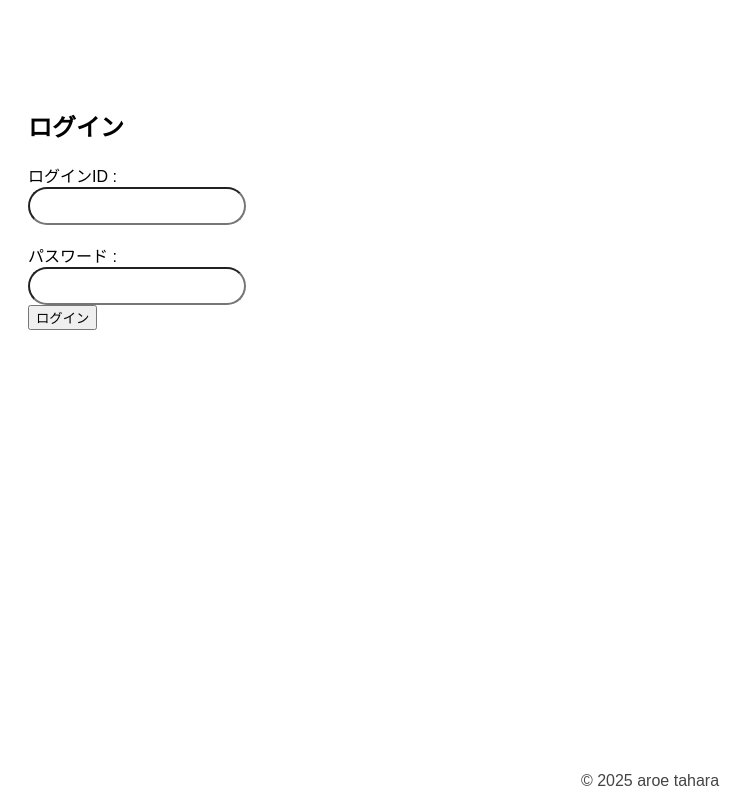
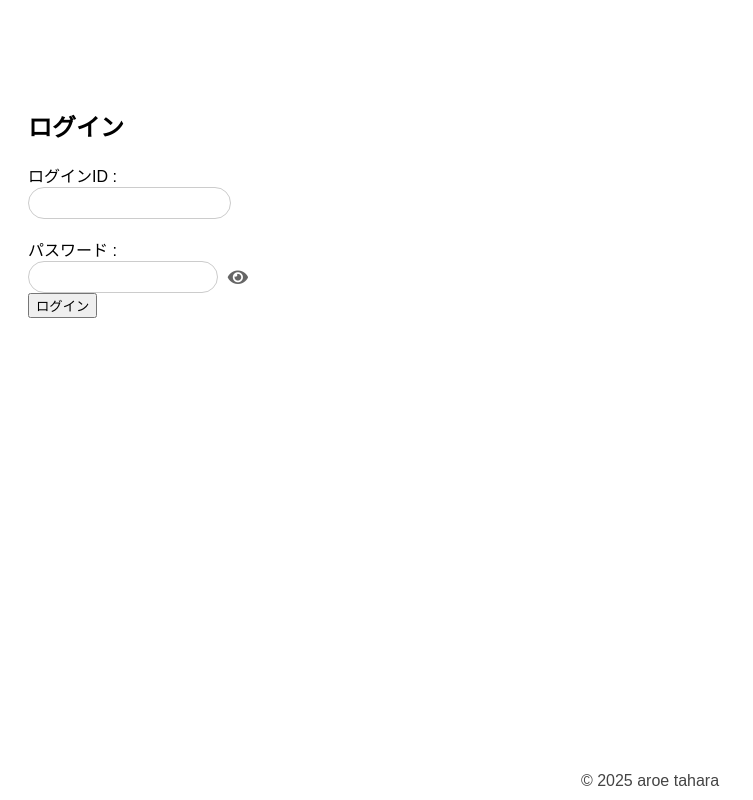
Before and after one commit to Say-Sato/my-vue3-webApp, a Vue app: page /login in a window 1280 px wide. Shown: the whole page, without its empty margins (0-753 px from the left). Built offline with nearby package versions, Linux system fonts and the light colour scheme; a web font is replaced by a local one.

Commit message:
プロフィール編集機能完成

```diff
--- a/src/basics/TextInput.vue
+++ b/src/basics/TextInput.vue
@@ -1,5 +1,5 @@
 <script lang="ts">
-import { defineComponent } from 'vue'
+import { defineComponent, ref, computed } from 'vue'
 
 export default defineComponent({
   name: 'InputComponent',
@@ -20,25 +20,50 @@ export default defineComponent({
       type: String,
       default: 'text',
     },
-    // v-model 用のプロパティ
     modelValue: {
       type: String,
       default: '',
     },
   },
-  methods: {
-    handleInput(event: Event) {
-      // 値が存在するかどうかを確認し、null なら空文字に置き換え
+  setup(props, { emit }) {
+    const showPassword = ref(false)
+
+    const currentType = computed(() => {
+      if (props.type === 'password') {
+        return showPassword.value ? 'text' : 'password'
+      }
+      return props.type
+    })
+
+    const handleInput = (event: Event) => {
       const value = (event.target as HTMLInputElement).value ?? ''
-      this.$emit('update:modelValue', value)
-    },
+      emit('update:modelValue', value)
+    }
+
+    const togglePasswordVisibility = () => {
+      showPassword.value = !showPassword.value
+    }
+
+    return {
+      showPassword,
+      currentType,
+      handleInput,
+      togglePasswordVisibility,
+    }
   },
 })
 </script>
 
 <template>
+  <head>
+    <link
+      href="https://use.fontawesome.com/releases/v5.6.1/css/all.css"
+      rel="stylesheet"
+    />
+  </head>
+
   <div class="textInput">
-    <!-- typeが'textarea'の場合はtextarea、それ以外はinputを表示 -->
+    <!-- textarea -->
     <textarea
       v-if="type === 'textarea'"
       :id="id"
@@ -48,9 +73,13 @@ export default defineComponent({
       :value="modelValue"
       @input="handleInput"
     ></textarea>
+
+    <!-- password -->
+    <!-- password -->
+    <template v-else-if="type === 'password'">
+      <div class="passwordWrapper">
         <input
-      v-else
-      :type="type"
+          :type="currentType"
           :id="id"
           :class="className"
           :name="name"
@@ -58,25 +87,82 @@ export default defineComponent({
           :value="modelValue"
           @input="handleInput"
         />
+
+        <!-- 👁️ 表示時：斜線アイコン（非表示に切り替える） -->
+        <label
+          v-if="showPassword"
+          for="checkPassword"
+          class="togglePassword fa fa-eye-slash"
+          @click.prevent="togglePasswordVisibility"
+        ></label>
+
+        <!-- 👁️ 非表示時：目アイコン（表示に切り替える） -->
+        <label
+          v-else
+          for="checkPassword"
+          class="togglePassword fa fa-eye"
+          @click.prevent="togglePasswordVisibility"
+        ></label>
+      </div>
+    </template>
+
+    <!-- その他の input -->
+    <template v-else>
+      <input
+        :type="currentType"
+        :id="id"
+        :class="className"
+        :name="name"
+        v-bind="$attrs"
+        :value="modelValue"
+        @input="handleInput"
+      />
+    </template>
   </div>
 </template>
 
 <style scoped>
-/* inputおよびtextareaの共通スタイル */
 .textInput input[type='text'],
 .textInput input[type='password'],
 .textInput textarea {
-  margin-right: 5px; /* ボタンとの間隔をあける */
-  width: 190px;
+  margin-right: 5px;
   height: 32px;
-  padding: 1px 12px; /* 内側の余白 */
-  border-radius: 20px; /* 角を丸くする */
+  padding: 1px 12px;
+  border-radius: 20px;
+  border: 1px solid #ccc;
+  box-sizing: border-box;
 }
 
-/* textarea固有のスタイル */
+/* textarea用 */
 .textInput textarea {
-  height: 100px; /* テキストエリアの高さを設定 */
-  resize: vertical; /* ユーザーがサイズを縦方向に変更できるようにする */
+  width: 190px;
+  height: 100px;
+  resize: vertical;
   border-width: 2px;
 }
+
+/* パスワード入力用ラッパー */
+.passwordWrapper {
+  position: relative;
+  width: 190px;
+}
+
+/* パスワード用 input */
+.passwordWrapper input {
+  padding-right: 36px;
+  width: 100%;
+  box-sizing: border-box;
+  text-align: left;
+}
+
+/* 👁️ ラベル（アイコン）のスタイル */
+.togglePassword {
+  position: absolute;
+  top: 50%;
+  right: -30px;
+  transform: translateY(-50%);
+  cursor: pointer;
+  font-size: 18px;
+  color: #666;
+}
 </style>
--- a/src/views/ProfileEditPage.vue
+++ b/src/views/ProfileEditPage.vue
@@ -1,7 +1,8 @@
 <script lang="ts">
-import { defineComponent, ref, watch, onMounted } from 'vue'
+import { defineComponent, ref, watch, onMounted, computed } from 'vue'
 import { useUserStore } from '@/stores/user'
 import type { PropType } from 'vue'
+
 import TextInput from '@/basics/TextInput.vue'
 import RadioInput from '@/basics/RadioInput.vue'
 import BirthDate from '@/basics/BirthDate.vue'
@@ -21,7 +22,6 @@ export default defineComponent({
       type: Array as PropType<File[]>,
       required: false,
     },
-
     password: String,
     body: String,
     birthDate: String,
@@ -36,6 +36,7 @@ export default defineComponent({
     'update:birthDate',
   ],
   setup(props, { emit }) {
+    // ローカルの状態を定義（フォーム入力用）
     const localUserName = ref(props.userName ?? '')
     const localPassword = ref(props.password ?? '')
     const localCertificate18 = ref(props.certificate18 ?? '0')
@@ -43,118 +44,129 @@ export default defineComponent({
     const localBirthDate = ref(props.birthDate ?? '')
     const localProfilePhoto = ref<File[]>([])
 
-    // propsが変わった時にローカル反映
-    watch(
-      () => props.userName,
-      val => {
-        localUserName.value = val ?? ''
-      },
-    )
-    watch(
-      () => props.password,
-      val => {
-        localPassword.value = val ?? ''
-      },
-    )
-    watch(
-      () => props.certificate18,
-      val => {
-        localCertificate18.value = val ?? ''
-      },
-    )
-    watch(
-      () => props.body,
-      val => {
-        localBody.value = val ?? ''
-      },
-    )
-    watch(
-      () => props.birthDate,
-      val => {
-        localBirthDate.value = val ?? ''
-      },
-    )
-
-    const errorMessage = ref<string>('')
-    const userStore = useUserStore()
-    const id = ref(userStore.id)
-
+    // 編集前の元の値を保持（変更検知用）
     const originalUserName = ref('')
     const originalPassword = ref('')
     const originalBirthDate = ref('')
     const originalCertificate18 = ref('')
     const originalBody = ref('')
+
+    // 編集モードや変更済みフラグ
     const isEditingUserName = ref(false)
     const isEditedUserName = ref(false)
+    const isEditingPassword = ref(false)
+    const isEditedPassword = ref(false)
+    const isEditingBirthDate = ref(false)
+    const isEditedBirthDate = ref(false)
+    const isEditingBody = ref(false)
+    const isEditedBody = ref(false)
     const isEditingCertificate18 = ref(false)
     const isEditedCertificate18 = ref(true)
-    const isEditingBirthDate = ref(false)
-    const isEditedBirthDate = ref(false)
-    const isEditingPassword = ref(false)
-    const isEditedPassword = ref(false)
-    const isEditingBody = ref(false)
-    const isEditedBody = ref(false)
-    const passwordHide = ref(true)
 
+    // その他
+    const passwordHide = ref(true) // パスワード表示状態の制御
+    const errorMessage = ref('') // エラーメッセージ表示用
+    const userStore = useUserStore()
+    const id = ref(userStore.id)
+
+    // propsの変化を監視してローカル値を更新
+    watch(
+      () => props.userName,
+      val => (localUserName.value = val ?? ''),
+    )
+    watch(
+      () => props.password,
+      val => (localPassword.value = val ?? ''),
+    )
+    watch(
+      () => props.certificate18,
+      val => (localCertificate18.value = val ?? ''),
+    )
+    watch(
+      () => props.body,
+      val => (localBody.value = val ?? ''),
+    )
+    watch(
+      () => props.birthDate,
+      val => (localBirthDate.value = val ?? ''),
+    )
+
+    // パスワードの表示用文言を算出
+    const displayPassword = computed(() => {
+      if (
+        (isEditingPassword.value &&
+          originalPassword.value !== localPassword.value) ||
+        isEditedPassword.value
+      ) {
+        return localPassword.value
+      }
+
+      if (
+        originalPassword.value != null &&
+        originalPassword.value !== '' &&
+        originalPassword.value === localPassword.value
+      ) {
+        return '登録済みのパスワード'
+      }
+
+      return 'パスワードはまだありません'
+    })
+
+    // 各項目の編集状態を切り替える処理
     const toggleEdit = (field: string) => {
       switch (field) {
         case 'userName':
-          if (!isEditingUserName.value) {
-            originalUserName.value = localUserName.value // 編集開始時に記録
-          } else {
+          if (!isEditingUserName.value)
+            originalUserName.value = localUserName.value
+          else
             isEditedUserName.value =
               localUserName.value !== originalUserName.value
-          }
           isEditingUserName.value = !isEditingUserName.value
           break
         case 'password':
-          if (!isEditingPassword.value) {
+          if (!isEditingPassword.value)
             originalPassword.value = localPassword.value
-          } else {
+          else {
             isEditedPassword.value =
               localPassword.value !== originalPassword.value
-            if (!isEditingPassword.value) {
-              passwordHide.value = true
-            }
+            if (!isEditingPassword.value) passwordHide.value = true
           }
           isEditingPassword.value = !isEditingPassword.value
           break
         case 'birthDate':
-          if (!isEditingBirthDate.value) {
+          if (!isEditingBirthDate.value)
             originalBirthDate.value = localBirthDate.value
-          } else {
+          else
             isEditedBirthDate.value =
               localBirthDate.value !== originalBirthDate.value
-          }
           isEditingBirthDate.value = !isEditingBirthDate.value
           break
         case 'body':
-          if (!isEditingBody.value) {
-            originalBody.value = localBody.value
-          } else {
-            isEditedBody.value = localBody.value !== originalBody.value
-          }
+          if (!isEditingBody.value) originalBody.value = localBody.value
+          else isEditedBody.value = localBody.value !== originalBody.value
           isEditingBody.value = !isEditingBody.value
           break
         case 'certificate18':
-          if (!isEditingCertificate18.value) {
+          if (!isEditingCertificate18.value)
             originalCertificate18.value = localCertificate18.value
-          } else {
+          else
             isEditedCertificate18.value =
               localCertificate18.value !== originalCertificate18.value
-          }
           isEditingCertificate18.value = !isEditingCertificate18.value
           break
       }
     }
 
+    // パスワードの表示/非表示を切り替える処理
     const showPassword = () => {
       passwordHide.value = !passwordHide.value
     }
 
+    // フォームの送信処理
     const handleSubmit = async () => {
       const formData = new FormData()
 
+      // 編集された項目のみ送信する
       const entries = [
         ['userName', isEditedUserName.value, localUserName.value],
         ['password', isEditedPassword.value, localPassword.value],
@@ -204,34 +216,28 @@ export default defineComponent({
       }
     }
 
+    // 初期データをサーバーから取得
     onMounted(async () => {
       try {
         const response = await fetch(
           `https://yellowokapi2.sakura.ne.jp/Vue/api/ProfileAllCatchAPI.php/${id.value}`,
         )
         const contentType = response.headers.get('Content-Type') || ''
-        if (!contentType.includes('application/json')) {
+        if (!contentType.includes('application/json'))
           throw new Error('JSONとして受け取れませんでした。')
-        }
 
         const data = await response.json()
-
-        // サーバーのプロパティ名に合わせて代入
         localUserName.value = data.name ?? ''
         localPassword.value = data.password ?? ''
         localBody.value = data.body ?? ''
-        localBirthDate.value = data.birthDate ?? '' // birthDateも必要なら
-        // profilePhoto はとりあえず未対応。File化には変換が必要なので今回はスルー
-        // localProfilePhoto.value = [...]
-
-        // 18禁表示設定（未登録なら "0" に）
+        localBirthDate.value = data.birthDate ?? ''
         localCertificate18.value = String(data.certificate18 ?? '0')
 
-        // 比較用にAPIから取得したデータを代入
+        // 比較用に取得値を保持
         originalUserName.value = data.name ?? ''
         originalPassword.value = data.password ?? ''
         originalBody.value = data.body ?? ''
-        originalBirthDate.value = data.birthDate ?? '' // birthDateも必要なら
+        originalBirthDate.value = data.birthDate ?? ''
         originalCertificate18.value = String(data.certificate18 ?? '0')
       } catch (error) {
         console.error('初期データの取得に失敗:', error)
@@ -256,6 +262,7 @@ export default defineComponent({
       toggleEdit,
       showPassword,
       handleSubmit,
+      displayPassword,
     }
   },
 })
@@ -351,7 +358,7 @@ export default defineComponent({
       <!-- 編集していない：通常表示 -->
       <template v-else>
         <br />
-        <span>{{ localPassword }}</span>
+        <span>{{ displayPassword }}</span>
         <br />
         <button type="button" @click="showPassword">非表示</button>
       </template>
```
Also changed, not shown: 1 other file (tests, documents, lock files or other folders). Lines whose indentation alone changed are shown as unchanged.
